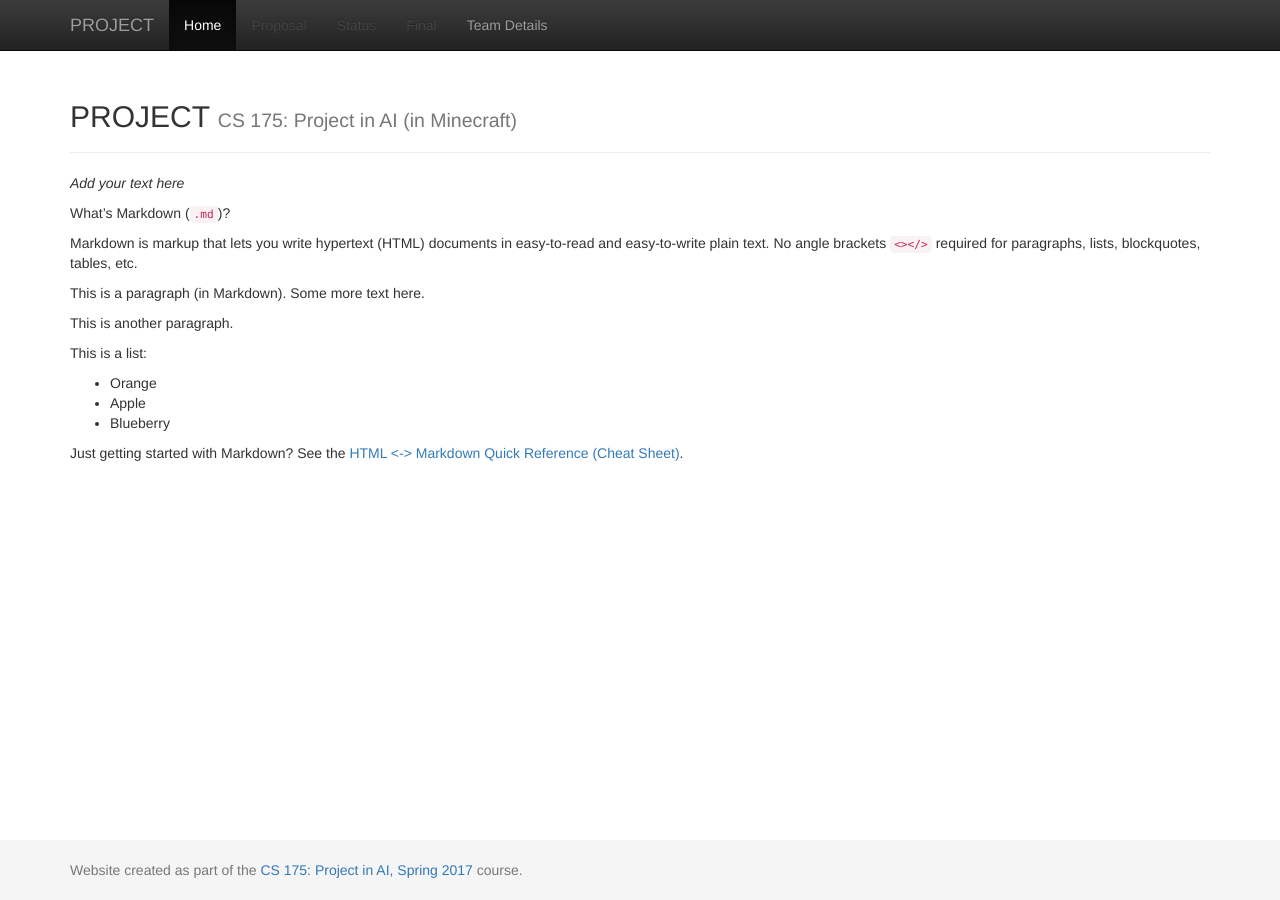
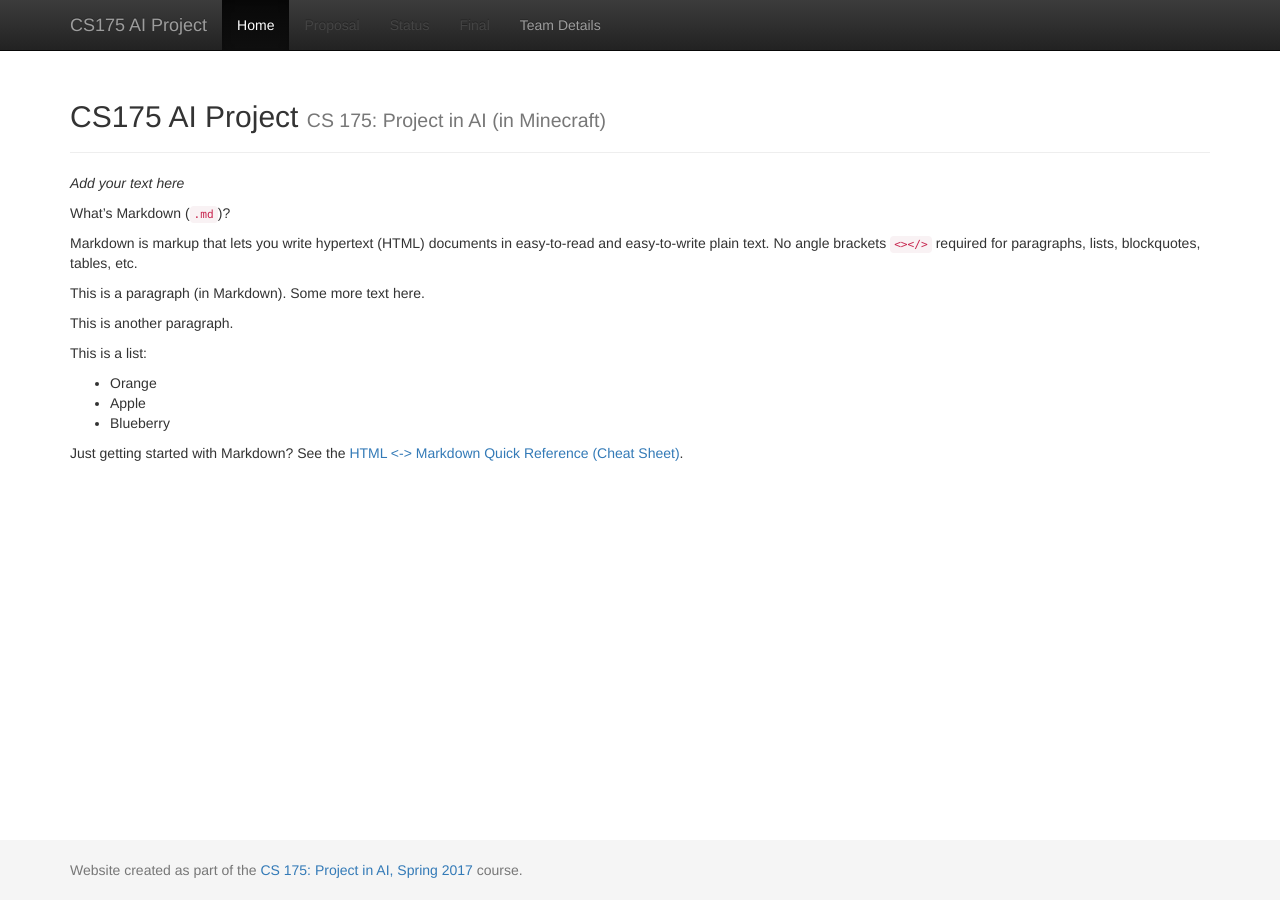
Before and after one commit to minhdna/JPS, a Jekyll site: the page built from docs/index.md, in a window 1280 px wide. Built offline with Jekyll 4.4.1, drawn with Linux system fonts in a browser that asks for light colours.

Commit message:
Update _config.yml

```diff
--- a/docs/_config.yml
+++ b/docs/_config.yml
@@ -1,7 +1,7 @@
 ###########
 # site.title
 
-title:    'PROJECT'
+title:    'CS175 AI Project'
 subtitle: 'CS 175: Project in AI (in Minecraft)'
 
 
```
